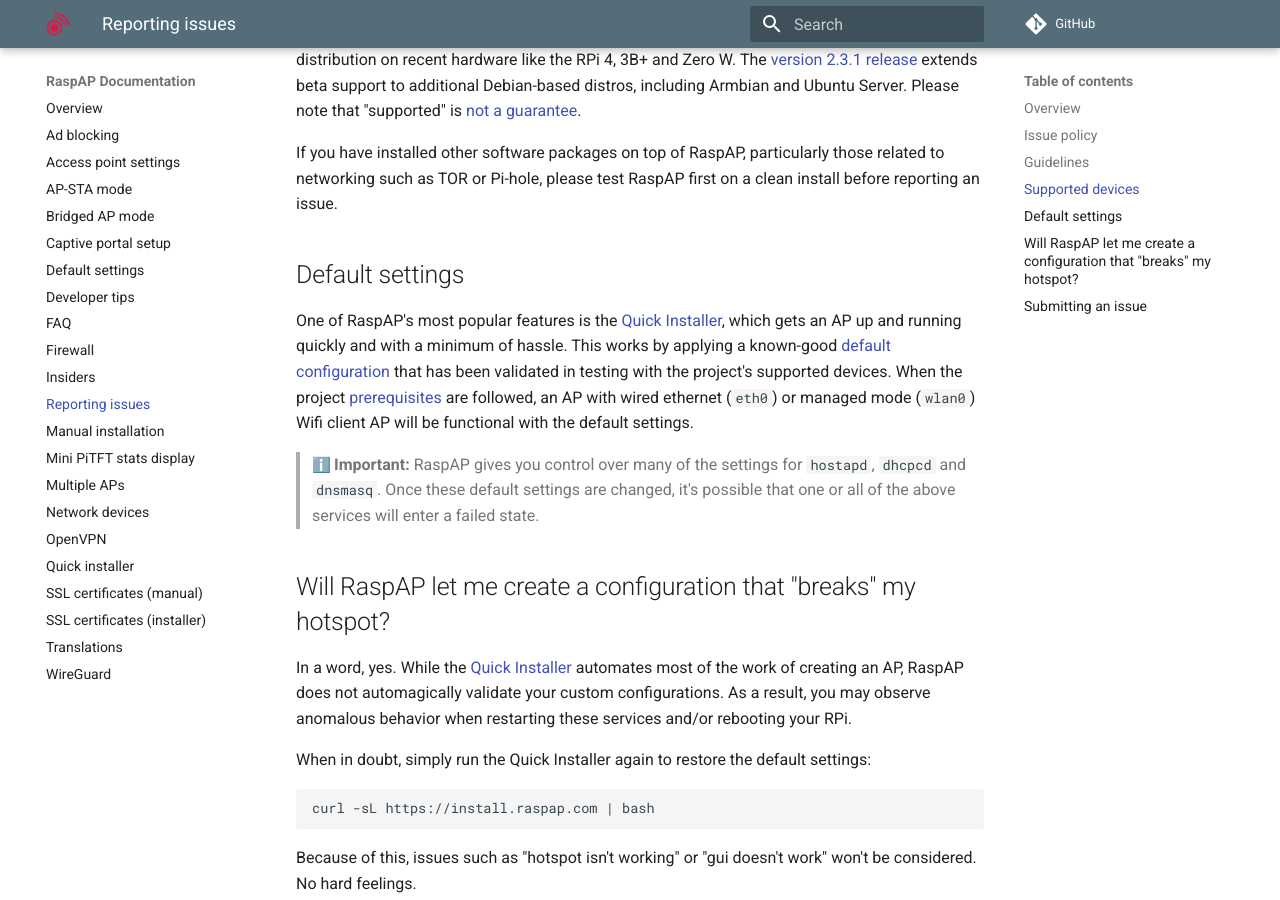
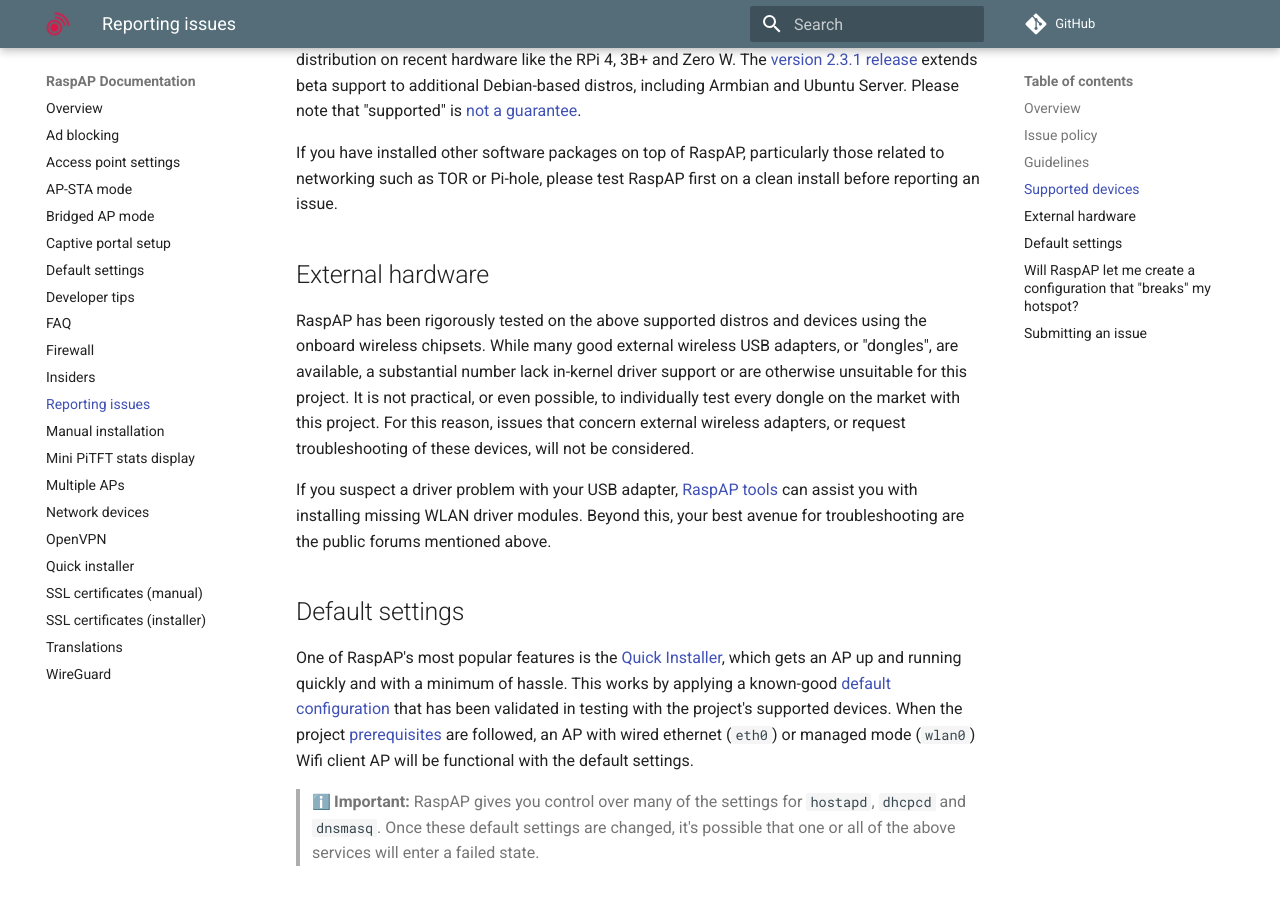
Before and after one commit to RaspAP/raspap-docs, an MkDocs documentation site: the page built from docs/issues.md, in a window 1280 px wide and 900 px high, scrolled down 1117 px. Built offline with MkDocs 1.6.1 and Material for MkDocs 9.7.7, drawn with Linux system fonts in a browser that asks for light colours; emoji names are drawn with the system emoji font; comment, search, counter and statistics services are not loaded.

Commit message:
Add external hardware

```diff
--- a/docs/issues.md
+++ b/docs/issues.md
@@ -23,6 +23,14 @@
 
 If you have installed other software packages on top of RaspAP, particularly those related to networking such as TOR or Pi-hole, please test RaspAP first on a clean install before reporting an issue.
 
+## External hardware
+RaspAP has been rigorously tested on the above supported distros and devices using the onboard wireless chipsets. While many good external wireless USB adapters, or "dongles", are available, a
+substantial number lack in-kernel driver support or are otherwise unsuitable for this project. It is not practical, or even possible, to individually test every dongle on the market with this project.
+For this reason, issues that concern external wireless adapters, or request troubleshooting of these devices, will not be considered.
+
+If you suspect a driver problem with your USB adapter, [RaspAP tools](https://github.com/RaspAP/raspap-tools#install-missing-wlan-driver-modules)
+can assist you with installing missing WLAN driver modules. Beyond this, your best avenue for troubleshooting are the public forums mentioned above.
+
 ## Default settings
 One of RaspAP's most popular features is the [Quick Installer](quick.md), which gets an AP up and running quickly and with a minimum of hassle. This works by applying a known-good [default configuration](defaults.md) that has been validated in testing with the project's supported devices. When the project [prerequisites](index.md#quick-start) are followed, an AP with wired ethernet (`eth0`) or managed mode (`wlan0`) Wifi client AP will be functional with the default settings.
 
```
